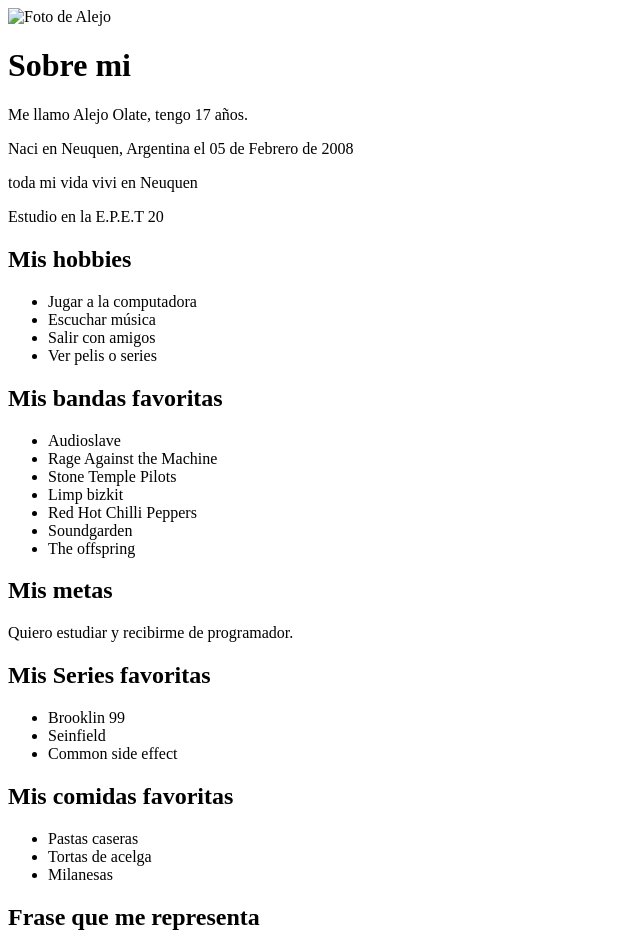
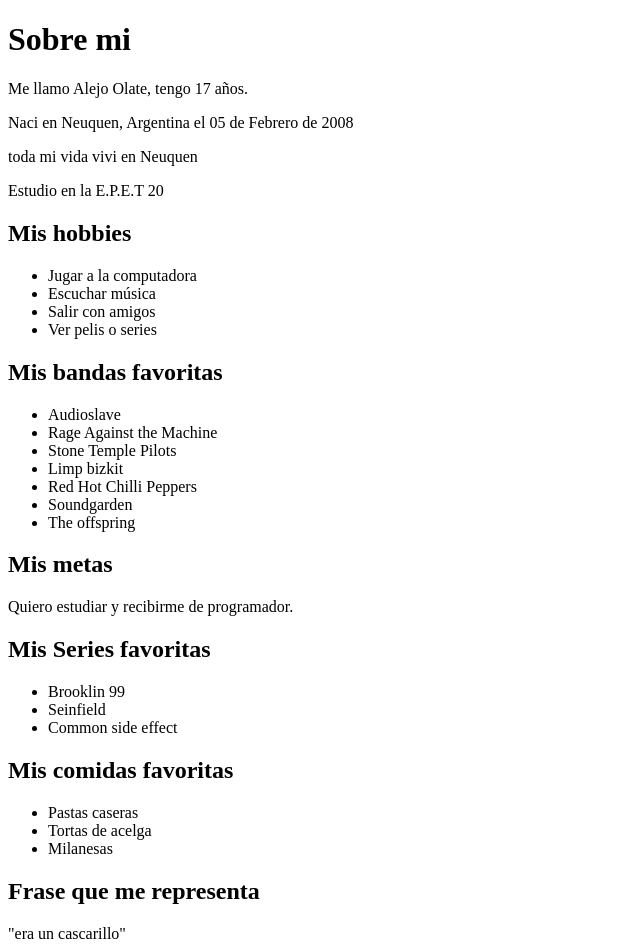
Before and after one commit to olatealejo/tp-bibliografia-olate, a plain HTML site: page index.html in a window 1280 px wide. Shown: the top 946 px of the page, without its empty margins (0-640 px from the left). Drawn offline with Linux system fonts and the light colour scheme.

Commit message:
Se elimino una linea de codigo

```diff
--- a/index.html
+++ b/index.html
@@ -6,8 +6,6 @@
      <title>Sobre Alejo Olate</title>
 </head>
 <body>
-
-    <img src="" alt="Foto de Alejo">
 
      <h1>Sobre mi</h1>
      <p>Me llamo Alejo Olate, tengo 17 años.</p>
```
